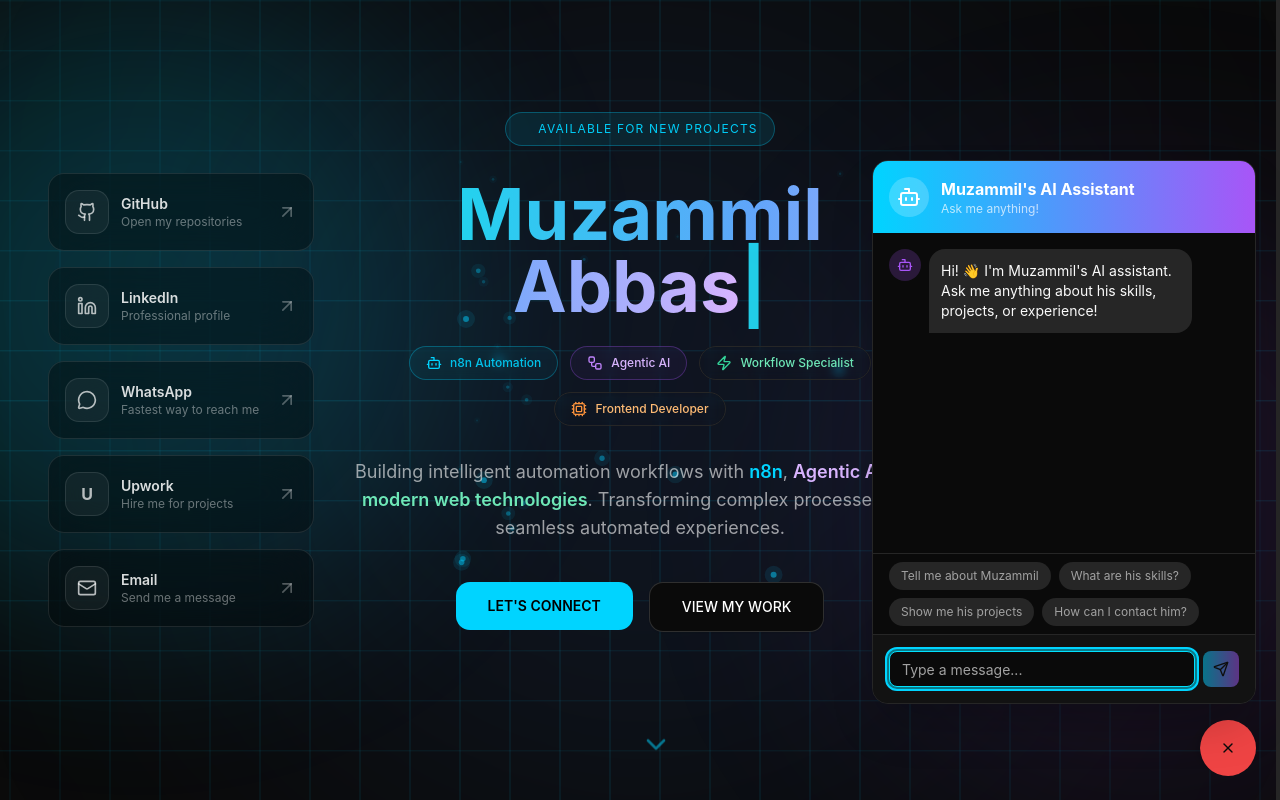
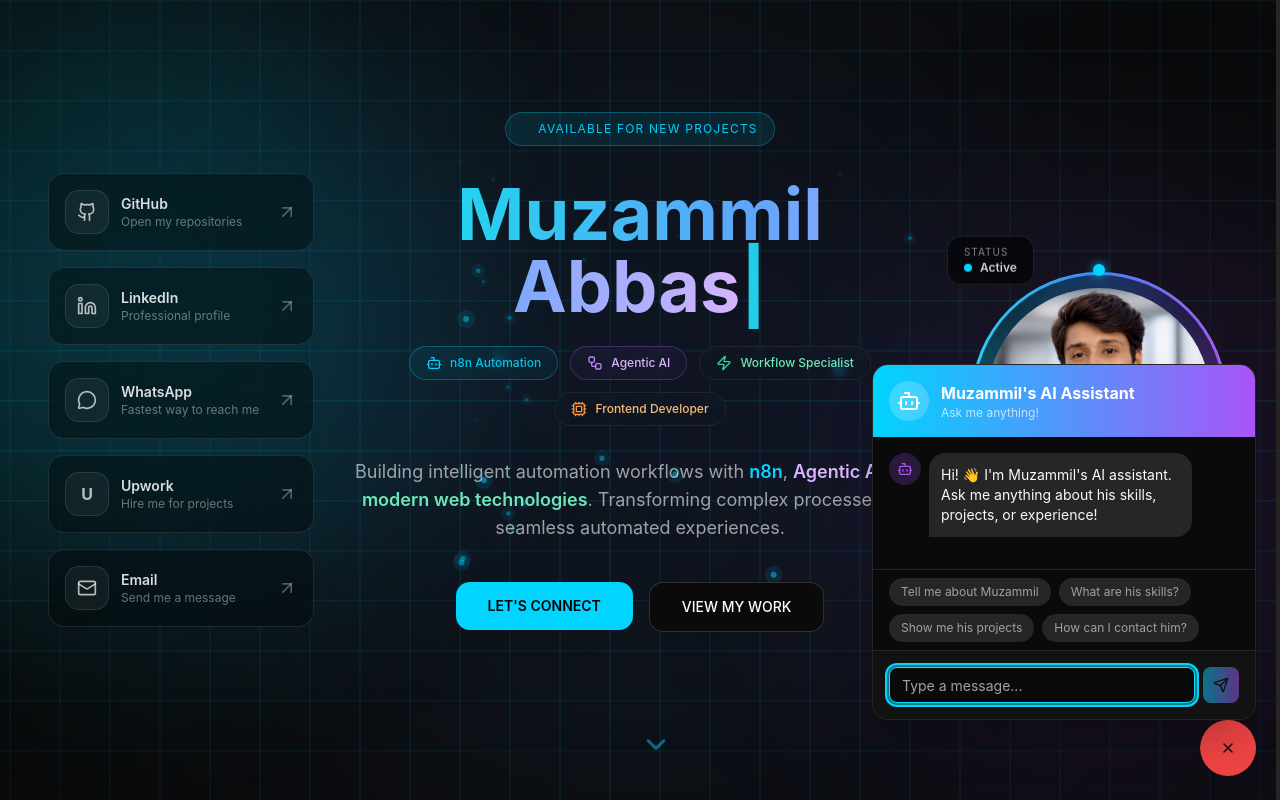
Before and after one commit to Muzammil-Abbas1/MyPort, a React (Vite) app in the folder app/: page / in a window 1280 px wide. Both pictures are taken after a click on the button 1228 px from the left and 748 px from the top of the page. Shown: the top 800 px of the page. Built offline with nearby package versions, Linux system fonts and the light colour scheme.

Commit message:
update chatbot

```diff
--- a/app/src/components/Chatbot.tsx
+++ b/app/src/components/Chatbot.tsx
@@ -145,11 +145,11 @@
         )}
       </Button>
 
-      {/* Chat Window */}
+      {/* Chat Window - FIXED POSITIONING */}
       {isOpen && (
-        <div className="fixed bottom-24 right-6 z-50 w-80 sm:w-96 bg-card border border-border rounded-2xl shadow-2xl overflow-hidden animate-scale-in">
+        <div className="fixed bottom-20 right-6 z-50 w-80 sm:w-96 max-h-[70vh] bg-card border border-border rounded-2xl shadow-2xl overflow-hidden flex flex-col">
           {/* Header */}
-          <div className="bg-gradient-to-r from-cyan to-purple p-4">
+          <div className="bg-gradient-to-r from-cyan to-purple p-4 flex-shrink-0">
             <div className="flex items-center gap-3">
               <div className="w-10 h-10 rounded-full bg-white/20 flex items-center justify-center">
                 <Bot className="w-6 h-6 text-white" />
@@ -164,7 +164,7 @@
           </div>
 
           {/* Messages */}
-          <div className="h-80 overflow-y-auto p-4 space-y-4 bg-background">
+          <div className="flex-1 overflow-y-auto p-4 space-y-4 bg-background min-h-0">
             {messages.map((message) => (
               <div
                 key={message.id}
@@ -216,7 +216,7 @@
           </div>
 
           {/* Quick Replies */}
-          <div className="px-4 py-2 bg-background border-t border-border">
+          <div className="px-4 py-2 bg-background border-t border-border flex-shrink-0">
             <div className="flex flex-wrap gap-2">
               {quickReplies.map((reply) => (
                 <button
@@ -234,7 +234,7 @@
           </div>
 
           {/* Input */}
-          <div className="p-4 bg-card border-t border-border">
+          <div className="p-4 bg-card border-t border-border flex-shrink-0">
             <div className="flex gap-2">
               <Input
                 ref={inputRef}
```
